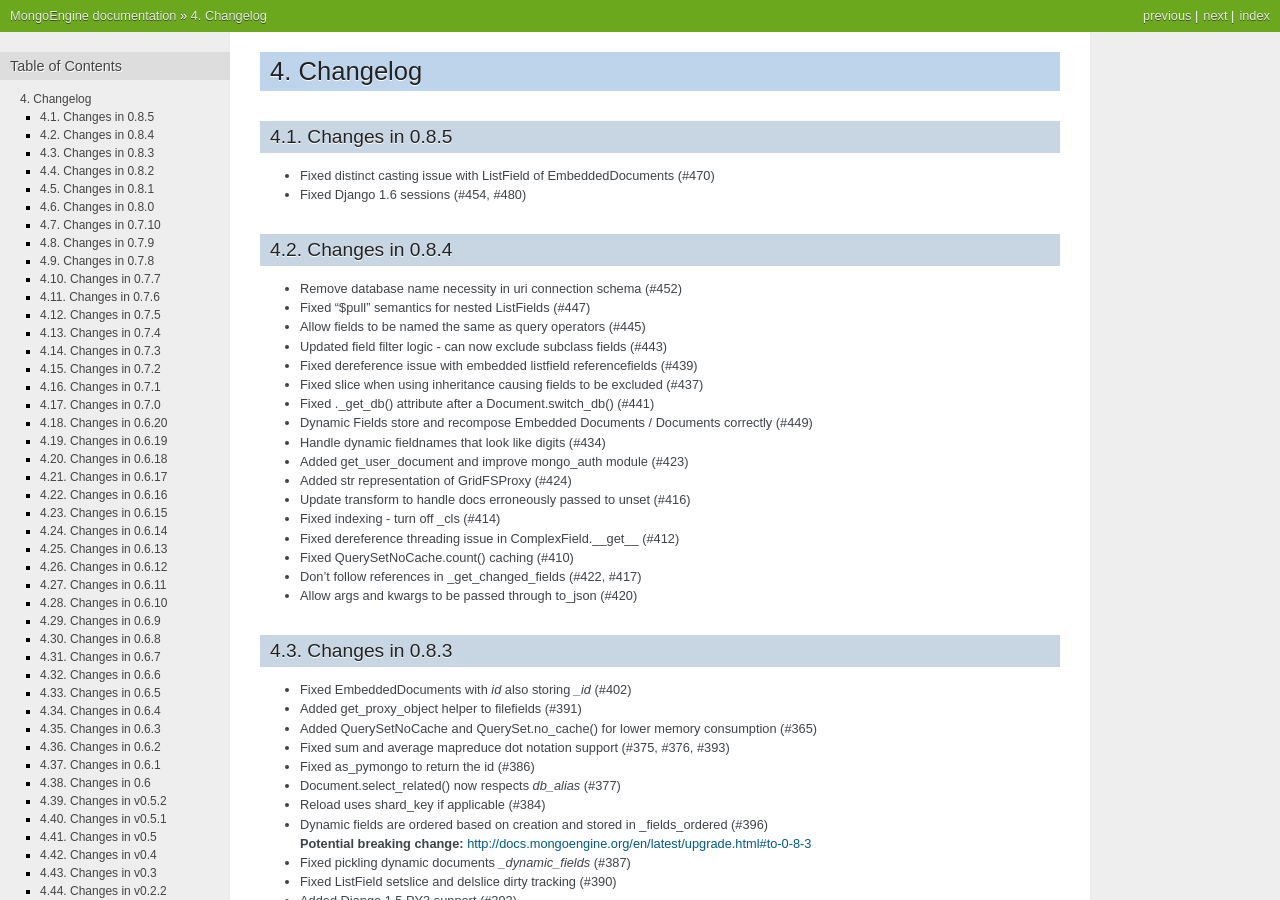
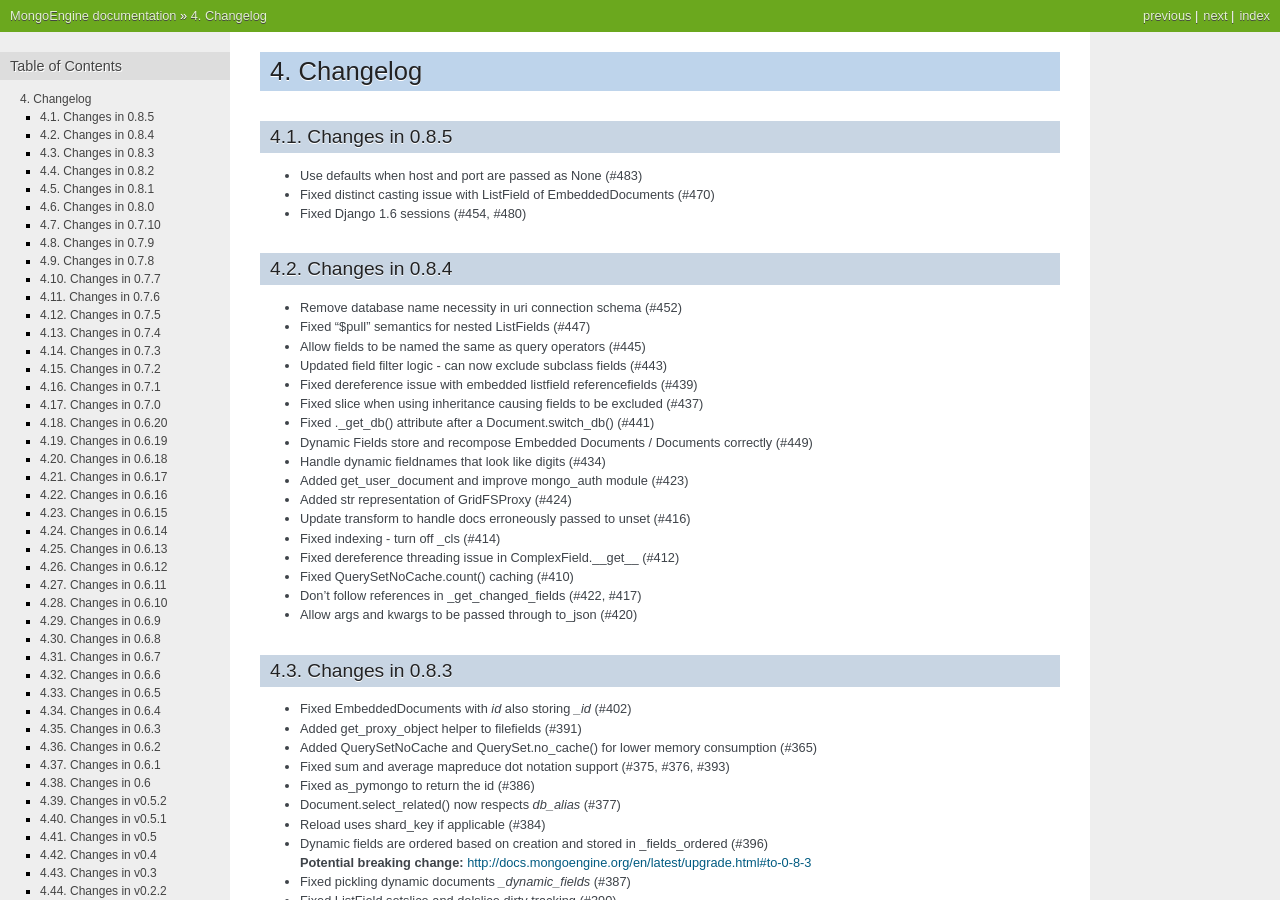
Before and after one commit to MongoEngine/mongoengine, a Sphinx documentation site: the page built from docs/changelog.rst, in a window 1280 px wide and 900 px high. Built offline with Sphinx 7.4.7, drawn with Linux system fonts in a browser that asks for light colours; the version number could not be read and is left out.

Commit message:
Updated Authors and changelog (#483)

```diff
--- a/docs/changelog.rst
+++ b/docs/changelog.rst
@@ -4,6 +4,7 @@ Changelog
 
 Changes in 0.8.5
 ================
+- Use defaults when host and port are passed as None (#483)
 - Fixed distinct casting issue with ListField of EmbeddedDocuments (#470)
 - Fixed Django 1.6 sessions (#454, #480)
 
```
Also changed, not shown: 1 other file.
